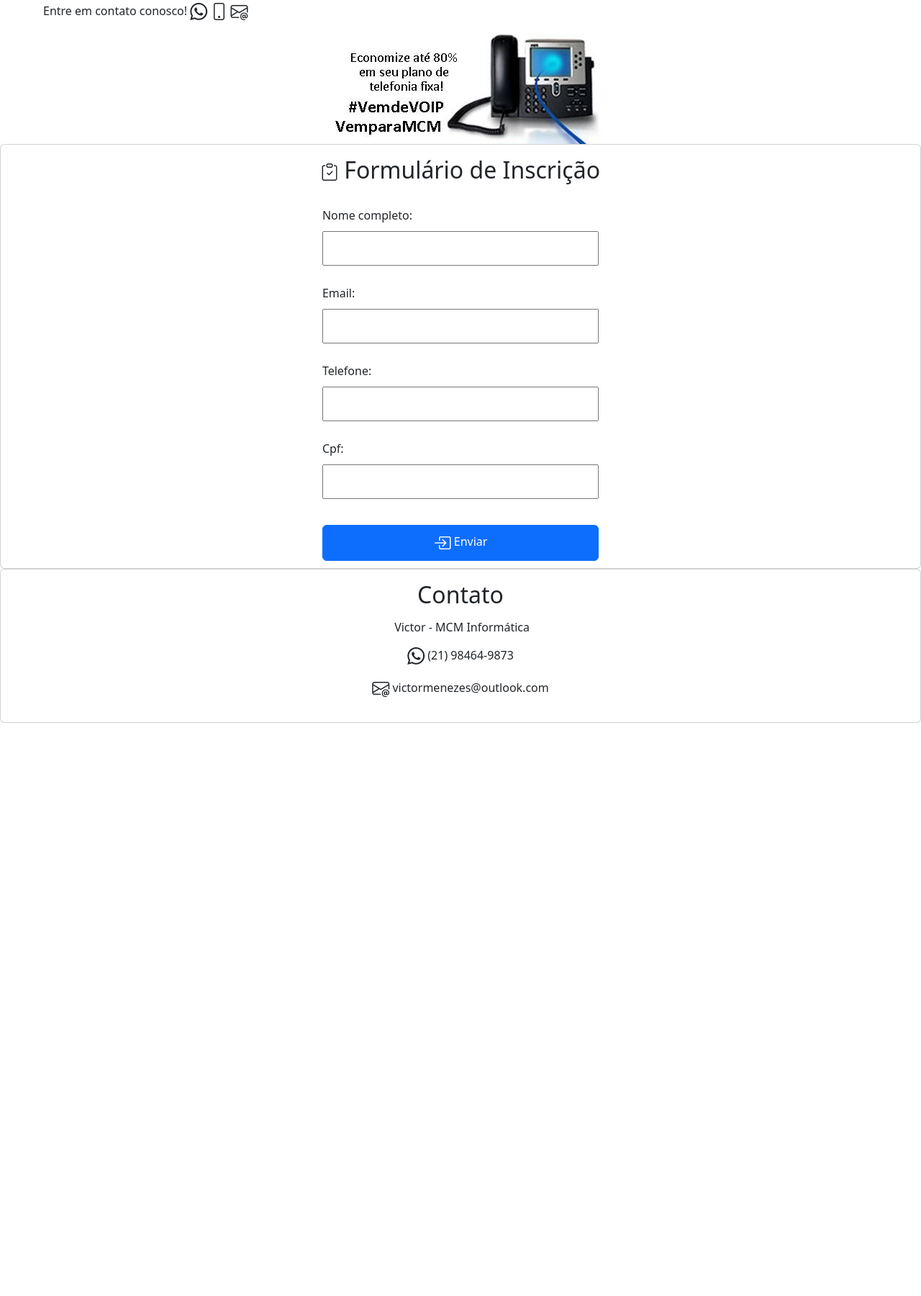
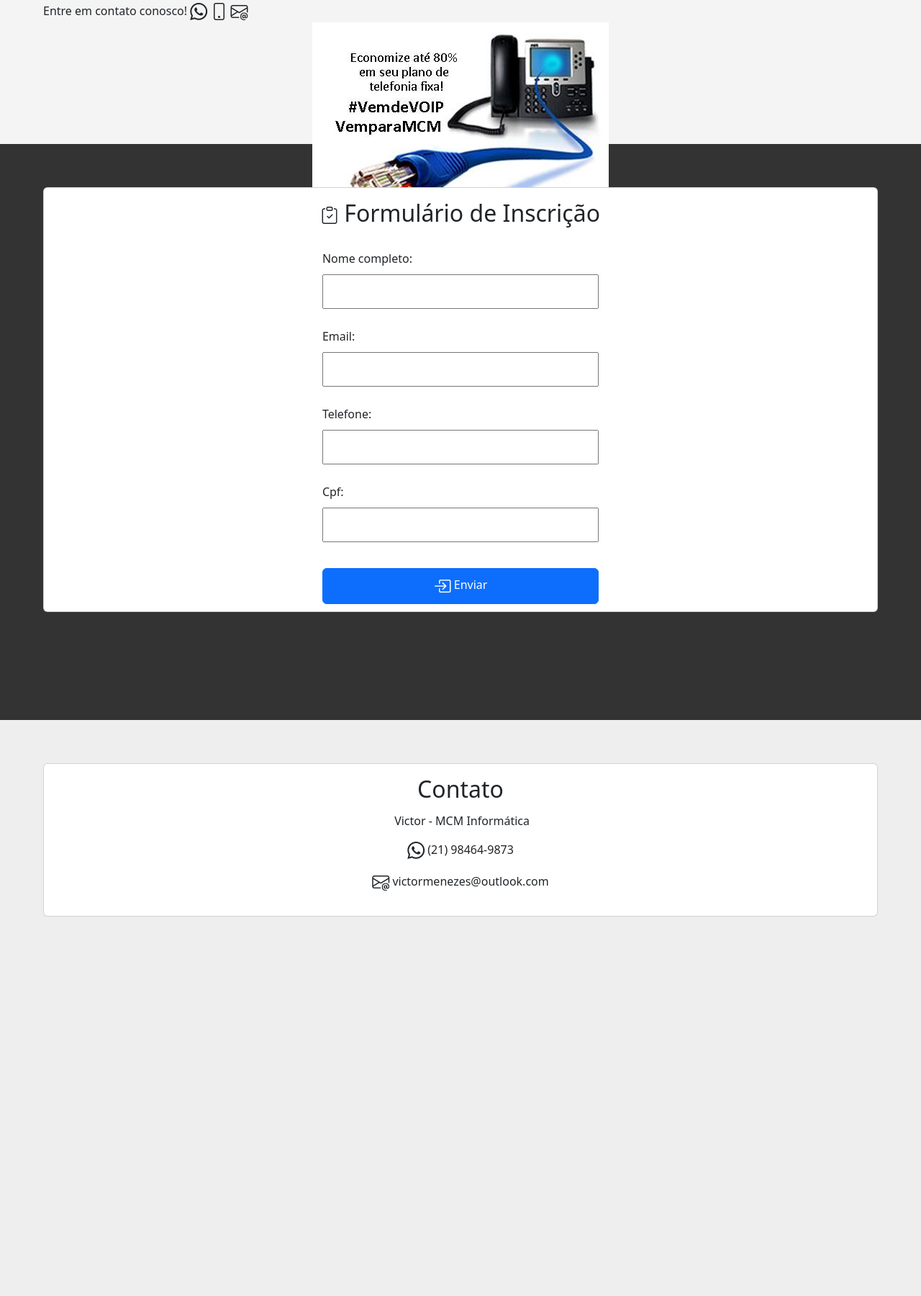
Before and after one commit to devgabrielvieira/one_page, a Django app: page / in a window 1280 px wide; the page is wider, and only the part inside the window is pictured. Shown: the part 600-2400 px from the top of that part at 72% size. Before the commit the page ends 1604 px from the top of that part, so only its background shows below. Run offline with Django 5.2, Linux system fonts and the light colour scheme.

Commit message:
update home.html

```diff
--- a/main/templates/home.html
+++ b/main/templates/home.html
@@ -30,9 +30,9 @@
             height: 100vh;
         }
 
-        /* .section-1 { background-color: #f4f4f4; } */
-        /* .section-2 { background-color: #333; color: #fff; } */
-        /* .section-3 { background-color: #eee; } */
+        .section-1 { background-color: #f4f4f4; }
+        .section-2 { background-color: #333; color: #fff; }
+        .section-3 { background-color: #eee; }
 
         form {
             max-width: 600px;
@@ -100,7 +100,7 @@
     </section>
 
 
-    <!-- <section class="section-2"> -->
+    <section class="section-2">
     <div class="card">
         <div class="card-body">
             <h2 class="card-title text-center mb-3"><i
@@ -126,11 +126,11 @@
             </ul>
         </div>
         {% endif %}
-        <!-- </section> -->
+        </section>
     </div>
 
 
-    <!-- <section class="section-3"> -->
+    <section class="section-3">
     <div class="card">
         <div class="card-body">
             <h2 class="card-title text-center mb-3">Contato</h2>
@@ -139,7 +139,7 @@
             <h6 class="text-center mb-3"><i class="bi bi-whatsapp fs-4 align-middle"></i>&nbsp(21) 98464-9873</h6>
             <h6 class="text-center mb-3"><i
                     class="bi bi-envelope-at fs-4 align-middle"></i>&nbspvictormenezes@outlook.com</h6>
-            <!-- </section> -->
+            </section>
         </div>
     </div>
 
```
